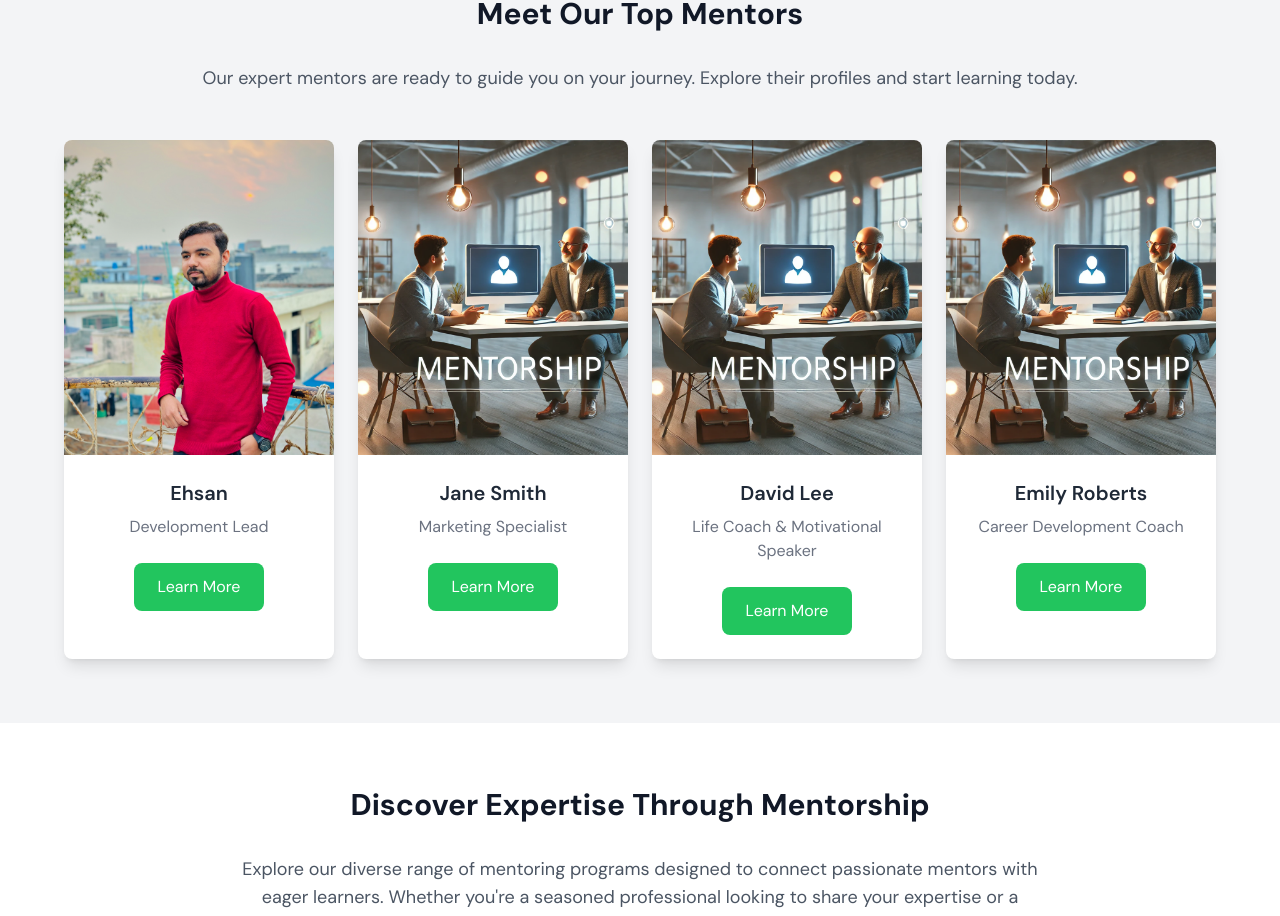
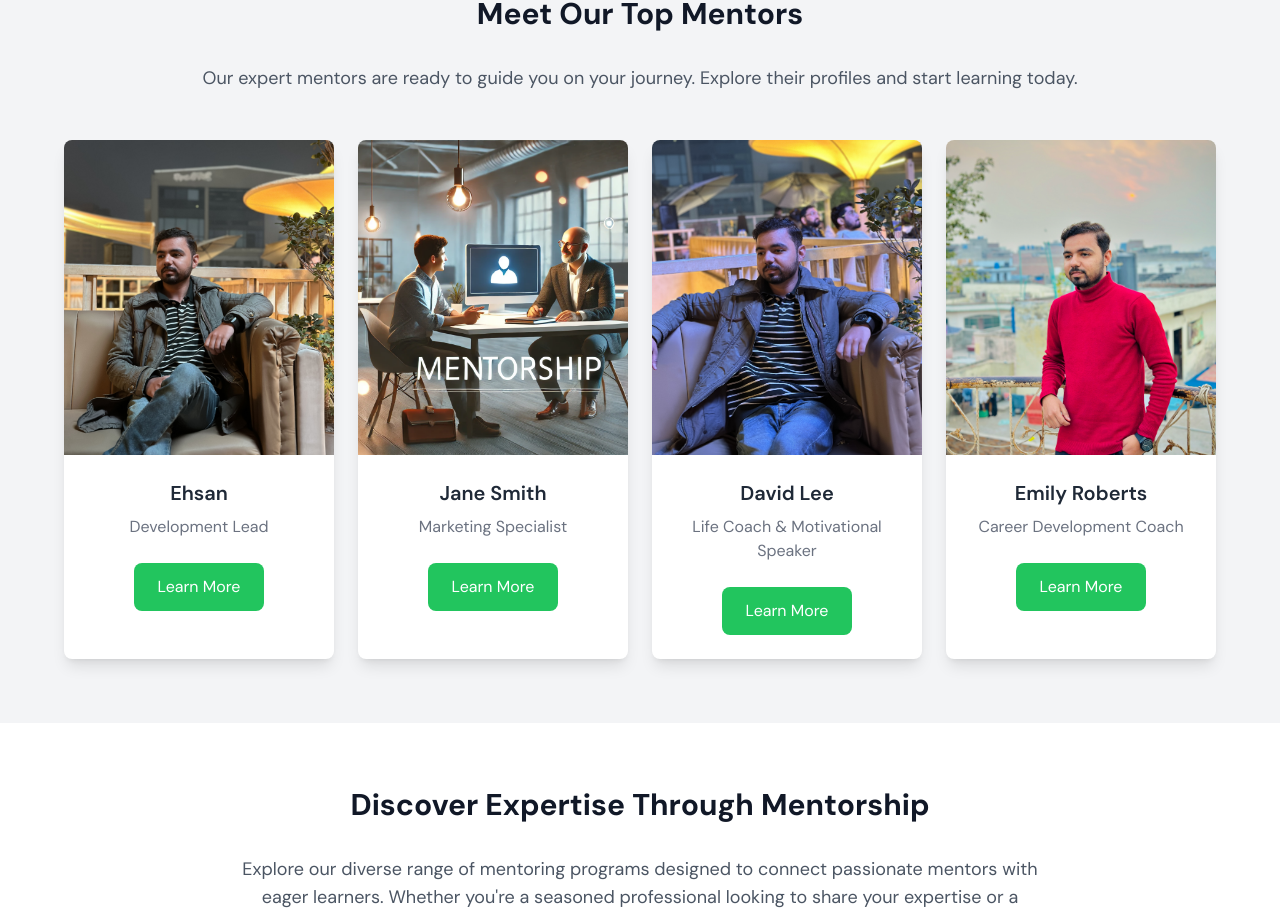
Before and after one commit to ehsan953/MentorMall, a React (Vite) app: page / in a window 1280 px wide. Shown: the part 992-1908 px from the top of the page. Built offline with nearby package versions, Linux system fonts and the light colour scheme.

Commit message:
Add minor changes

```diff
--- a/src/components/about/Hero.tsx
+++ b/src/components/about/Hero.tsx
@@ -9,7 +9,7 @@ export default function Hero() {
             <div className=" text-white">
               {/* <h1 className="text-4xl md:text-5xl font-bold">Unlock Your Potential With Expert Mentorship.</h1> */}
               <h1 className="font-lora text-[36px] md:text-[48px] font-bold leading-[45px] md:leading-[56px]">
-              Empower Your Journey with Expert Mentorship and Professional Support.
+              Achieve More with the Right Mentor or Professional.
               </h1>
               <p className="mt-4 text-xl">
 
--- a/src/components/home/TopMentors.tsx
+++ b/src/components/home/TopMentors.tsx
@@ -5,7 +5,7 @@ const mentors = [
     id: 1,
     name: 'Ehsan',
     role: 'Development Lead',
-    image: '/Mentor1.JPG', // Replace with actual image path
+    image: '/Mentor2.JPG', // Replace with actual image path
     link: '#mentor1'
   },
   {
@@ -19,14 +19,14 @@ const mentors = [
     id: 3,
     name: 'David Lee',
     role: 'Life Coach & Motivational Speaker',
-    image: '/Hero.webp', // Replace with actual image path
+    image: '/Mentor3.JPG', // Replace with actual image path
     link: '#mentor3'
   },
   {
     id: 4,
     name: 'Emily Roberts',
     role: 'Career Development Coach',
-    image: '/Hero.webp', // Replace with actual image path
+    image: '/Mentor1.JPG', // Replace with actual image path
     link: '#mentor4'
   }
 ];
@@ -41,7 +41,9 @@ export default function TopMentors() {
             <div className="basis-[90%] sm:basis-[100%] grid grid-cols-1 sm:grid-cols-2 md:grid-cols-3 lg:grid-cols-4 gap-8 sm:gap-6">
             {mentors.map((mentor) => (
                 <div key={mentor.id} className="bg-white rounded-lg shadow-lg overflow-hidden">
-                <img src={mentor.image} alt={mentor.name} className="w-full aspect-[6/7] object-cover"/>
+                  <div className='overflow-hidden'>
+                    <img src={mentor.image} alt={mentor.name} className="w-full aspect-[6/7] object-cover hover:scale-110 transform transition-all duration-700"/>
+                  </div>
                 <div className="p-6">
                     <h3 className="text-xl font-semibold text-gray-800">{mentor.name}</h3>
                     <p className="text-gray-500 mt-2">{mentor.role}</p>
--- a/src/components/signup/login.tsx
+++ b/src/components/signup/login.tsx
@@ -14,7 +14,7 @@ const Login: React.FC<RegisterProps> = ({ onClose }) => {
   };
   return (
     <div className="sm:w-[500px] h-[600px] lg:w-[875px] lg:h-[645px] flex">
-      <div className="hidden lg:block basis-1/2 bg-green-500">
+      <div className="hidden lg:block basis-1/2">
         <img src="/signup2.webp" alt="" className="h-full" />
       </div>
       <div className="flex flex-col basis-full lg:basis-1/2 pt-6 pb-8 px-10">
--- a/src/components/signup/register.tsx
+++ b/src/components/signup/register.tsx
@@ -10,7 +10,7 @@ const Register: React.FC<RegisterProps> = ({ onClose }) => {
 
   return (
     <div className="sm:w-[500px] h-[600px] lg:w-[875px] lg:h-[645px] flex">
-      <div className="hidden lg:block basis-1/2 bg-green-500">
+      <div className="hidden lg:block basis-1/2">
         <img src="/signup2.webp" alt="" className="h-full" />
       </div>
       <div className="flex flex-col basis-full lg:basis-1/2 pt-6 pb-8 px-10">
--- a/src/pages/About.tsx
+++ b/src/pages/About.tsx
@@ -79,7 +79,7 @@ export default function About() {
           <h3 className="font-medium text-3xl font-lora mb-4 text-gray-800">MentorMall Team</h3>
           <div className="py-4">
             <div className="grid gap-2 grid-cols-12 border border-gray-300 p-4 my-10">
-              <div className="col-span-12 md:col-span-2"><img src="/Mentor1.JPG" alt="" /></div>
+              <div className="col-span-12 md:col-span-2"><img src="/Mentor2.JPG" alt="" /></div>
               <div className="col-span-12 md:col-span-10 p-3">
                 <h3 className="text-3xl font-medium text-gray-600 mb-2 font-lora">Muhammad Ehsan | Visionary and Cofounder</h3>
                 <p className="text-gray-700">The man behind the vision. A chiropractor, traditional acupuncturist, philosopher, and martial artist, John created the BodyTalk and MindScape systems and cofounded the IBA. He also developed the Veltheim Method of Lymphatic Drainage. John wrote nine books on Acupuncture, Reiki, and BodyTalk. His accolades included developing the curriculum as Principal of the Brisbane College of Acupuncture and Natural Therapies and serving as Chairman of the Federation of Australian Acupuncture Colleges. John was a strong and bold leader but with the biggest heart you'd ever find. We’ve all deeply missed him since his passing in 2022 but still consider him the heart of our team.</p>
@@ -93,7 +93,7 @@ export default function About() {
               <div className="col-span-12 md:col-span-2"><img src="/Mentor1.JPG" alt="" /></div>
             </div>
             <div className="grid gap-2 grid-cols-12 border border-gray-300 p-4 my-10">
-              <div className="col-span-12 md:col-span-2"><img src="/Mentor1.JPG" alt="" /></div>
+              <div className="col-span-12 md:col-span-2"><img src="/Hero.webp" alt="" /></div>
               <div className="col-span-12 md:col-span-10 p-3">
                 <h3 className="text-3xl font-medium text-gray-600 mb-2 font-lora">Muhammad Ehsan | Finances</h3>
                 <p className="text-gray-700">If it's related to finances, legal matters, contracts, agreements—you know, all the serious stuff—Karen will handle it with firmness and fairness. Despite her savvy business sense, you will find nothing but a soft and compassionate center.</p>
@@ -104,11 +104,11 @@ export default function About() {
                 <h3 className="text-3xl font-medium text-gray-600 mb-2 font-lora">Muhammad Ehsan | Projects</h3>
                 <p className="text-gray-700">A jack of all trades, Alex has his hands in every pot, although his focus is always on developing and growing the business. He oversees all major projects and handles all our filming and video editing. He has a knack for lightening the mood in any room and inducing bouts of laughter.</p>
               </div>
-              <div className="col-span-12 md:col-span-2"><img src="/Mentor1.JPG" alt="" /></div>
+              <div className="col-span-12 md:col-span-2"><img src="/Mentor3.JPG" alt="" /></div>
             </div>
             <div className="grid gap-2 grid-cols-12 border border-gray-300 p-4 my-10">
-              <div className="col-span-2"><img src="/Mentor1.JPG" alt="" /></div>
-              <div className="col-span-10 p-3">
+              <div className="col-span-12 md:col-span-2"><img src="/Mentor1.JPG" alt="" /></div>
+              <div className="col-span-12 md:col-span-10 p-3">
                 <h3 className="text-3xl font-medium text-gray-600 mb-2 font-lora">Muhammad Ehsan | Member Support</h3>
                 <p className="text-gray-700">Being a membership-based organization, Dawn makes Members her number one-priority. In addition to handling accounting and balancing the books, Dawn is the one who handles all your worries without ever losing her smile, patience and positive attitude.</p>
               </div>
@@ -118,7 +118,7 @@ export default function About() {
                 <h3 className="text-3xl font-medium text-gray-600 mb-2 font-lora">Muhammad Ehsan | Instructor Support</h3>
                 <p className="text-gray-700">Along with supporting Instructors, Sherry oversees all business policy and procedure, ensuring that our certification and training processes are top notch. Sherry's own experience from the perspective of the client, student, Practitioner and Instructor gives her awesome flexibility in envisioning the bigger picture.</p>
               </div>
-              <div className="col-span-12 md:col-span-2"><img src="/Mentor1.JPG" alt="" /></div>
+              <div className="col-span-12 md:col-span-2"><img src="/Mentor2.JPG" alt="" /></div>
             </div>
             <div className="grid gap-2 grid-cols-12 border border-gray-300 p-4 my-10">
               <div className="col-span-12 md:col-span-2"><img src="/Mentor1.JPG" alt="" /></div>
```
Also changed, not shown: public/Mentor2.JPG (added), public/Mentor3.JPG (added).
